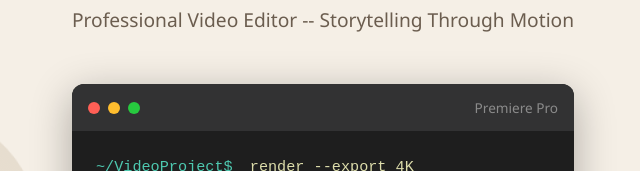
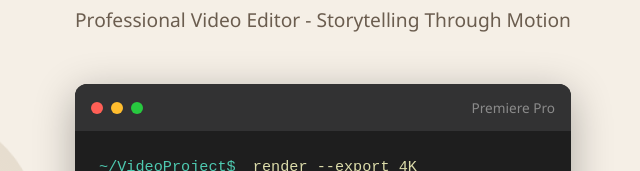
Before and after one commit to SourajKrishna/myportfolio, a plain HTML site: page index.html in a window 1280 px wide. Shown: the part 316-487 px from the top of the page, 317-957 px from the left. Drawn offline with Linux system fonts and the light colour scheme.

Commit message:
jsut changes

```diff
--- a/index.html
+++ b/index.html
@@ -50,7 +50,7 @@
 
         <div class="hero-container">
             <h1 class="hero-title">SOURAJ KRISHNA</h1>
-            <p class="hero-subtitle">Professional Video Editor -- Storytelling Through Motion</p>
+            <p class="hero-subtitle">Professional Video Editor - Storytelling Through Motion</p>
 
             <div class="terminal">
                 <div class="terminal-header">
```
